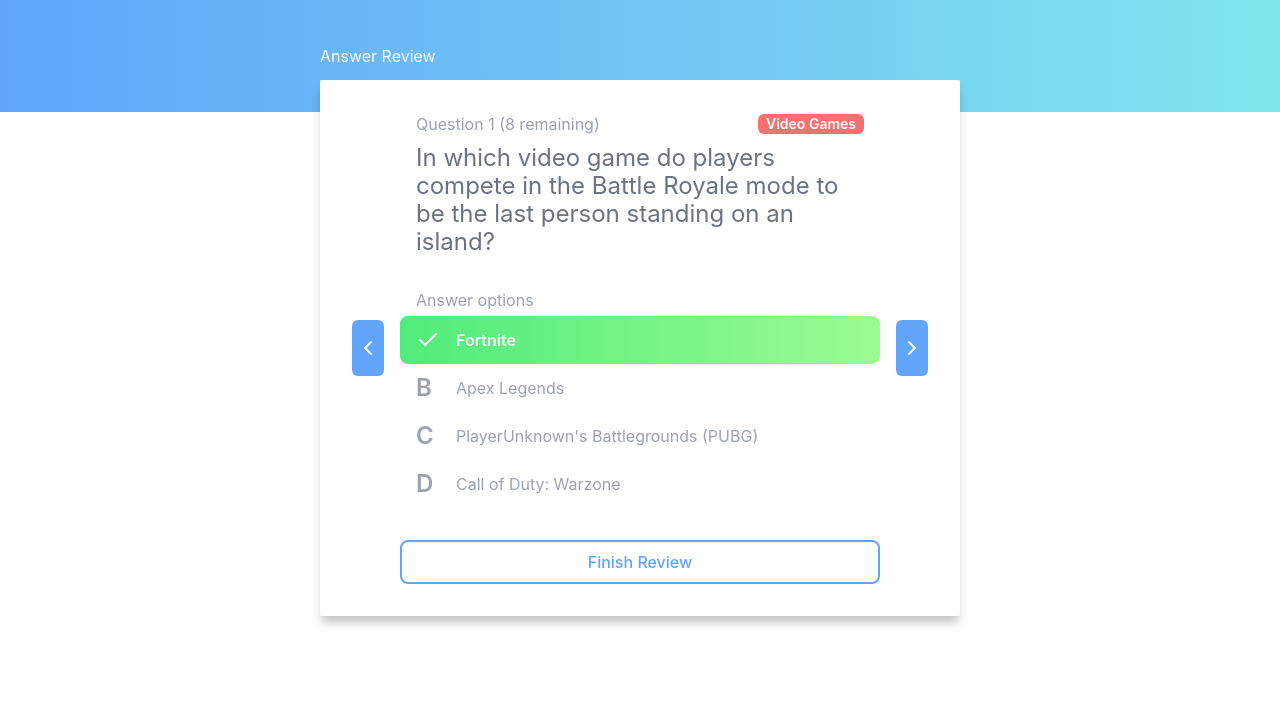
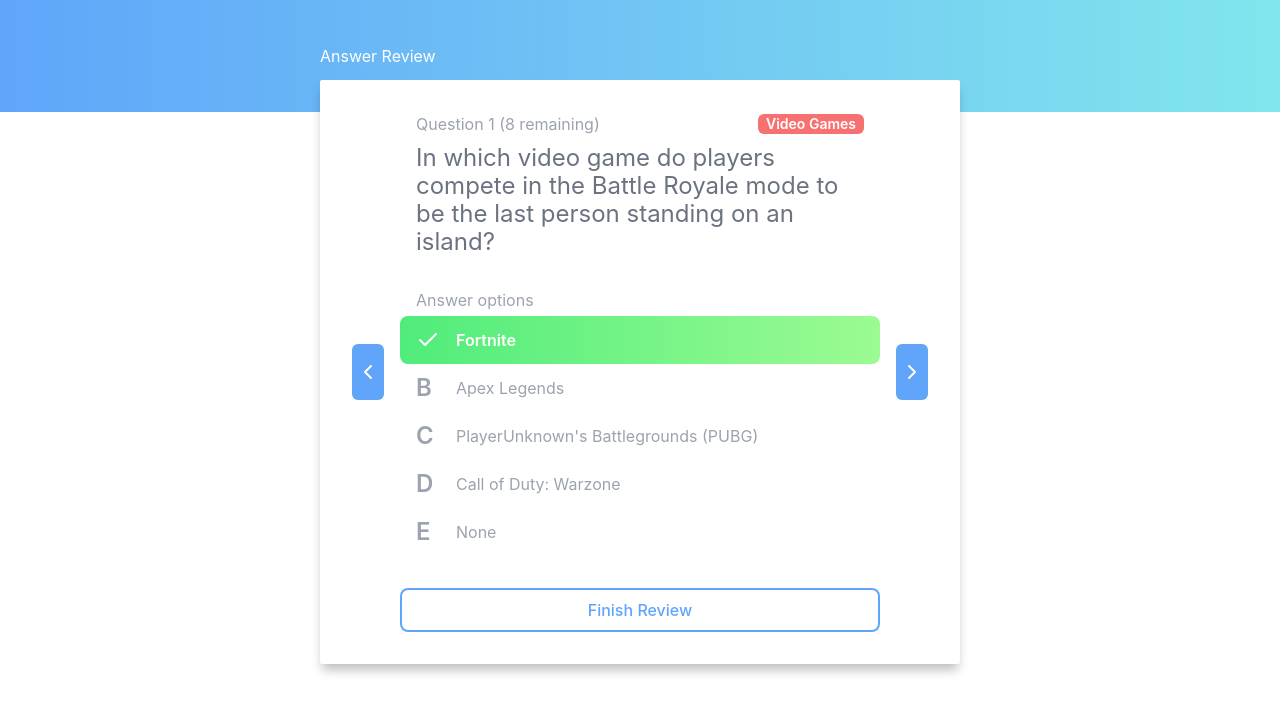
Before and after one commit to MarceloSants/quiz-game, a React (Vite) app: page /answer-review in a window 1280 px wide. Shown: the top 712 px of the page. Built offline with nearby package versions, Linux system fonts and the light colour scheme.

Commit message:
Add answer review system
- skipped questions recive -1 as answer index

```diff
--- a/src/pages/answer-review-page/index.tsx
+++ b/src/pages/answer-review-page/index.tsx
@@ -15,17 +15,24 @@
   const state = useLocation().state;
   const answers: number[] = state?.answers ?? [-1, -1, -1, -1, -1, -1, -1, -1];
 
-  const [currentQuestion, SetCurrentQuestion] = useState(0);
-  const [selectedAnswer, SetSelectedAnswer] = useState(-1);
+  const [currentQuestion, SetCurrentQuestion] = useState(
+    state?.questionIndex ?? 0
+  );
+
+  const [selectedAnswer, SetSelectedAnswer] = useState(
+    answers[state?.questionIndex] !== -1
+      ? answers[state?.questionIndex]
+      : questions[currentQuestion].options.length
+  );
 
   const handleFinishReview = () => {
     navigate('/quiz-result', { state: { answers: answers } });
   };
 
   const handlePreviousQuestion = () => {
-    let previousQuestionIndex = 0;
-    if (currentQuestion < questions.length - 1) {
-      previousQuestionIndex = currentQuestion + 1;
+    let previousQuestionIndex = questions.length - 1;
+    if (currentQuestion > 0) {
+      previousQuestionIndex = currentQuestion - 1;
     }
 
     setQuestion(previousQuestionIndex);
@@ -42,7 +49,16 @@
 
   const setQuestion = (index: number) => {
     SetCurrentQuestion(index);
-    SetSelectedAnswer(answers[index]);
+    const answerFixed = getAnswerFixed(index);
+    SetSelectedAnswer(answerFixed);
+  };
+
+  const getAnswerFixed = (index: number) => {
+    if (answers[index] !== -1) {
+      return answers[index];
+    } else {
+      return questions[currentQuestion].options.length;
+    }
   };
 
   const getQuestionTheme = (code: string) => {
@@ -116,6 +132,14 @@
                     );
                   }
                 )}
+                <QuizOption
+                  index={questions[currentQuestion].options.length}
+                  isAnswerConfirmed={true}
+                  rightAnswer={questions[currentQuestion].correctAnswer}
+                  selectedAnswer={selectedAnswer}
+                  answer={'None'}
+                  handleAnswerSelect={() => {}}
+                />
               </div>
             </div>
             <div className='flex gap-4 items-end justify-center'>
--- a/src/pages/quiz-page/index.tsx
+++ b/src/pages/quiz-page/index.tsx
@@ -1,21 +1,23 @@
 import { useState } from 'react';
 import { Check, X } from 'lucide-react';
+
 import { QuizOption } from './components/quiz-option';
-import { questions } from '../../mocks/questions';
-import { questionThemes } from '../../lib/question-themes';
-import { AnswerOption, QuestionTheme } from '../../types/types';
 import { Timer } from './components/timer';
 import { useNavigate } from 'react-router-dom';
 import { Header } from '../components/header';
 
-const initialAnswers = Array.from({ length: questions.length }, () => false);
+import { questions } from '../../mocks/questions';
+import { questionThemes } from '../../lib/question-themes';
+import { AnswerOption, QuestionTheme } from '../../types/types';
+
+const initialAnswers = Array.from({ length: questions.length }, () => -1);
 
 function QuizPage() {
   const navigate = useNavigate();
 
   const [correctAnswers, SetCorrectAnswers] = useState(0);
   const [wrongAnswers, SetWrongAnswers] = useState(0);
-  const [answers, setAnswers] = useState<boolean[]>(initialAnswers);
+  const [answers, setAnswers] = useState<number[]>(initialAnswers);
   const [skippedQuestions, setSkippedQuestions] = useState<number[]>([]);
 
   const [selectedAnswer, SetSelectedAnswer] = useState(-1);
@@ -45,8 +47,7 @@
     }
 
     const newAnswers = [...answers];
-    newAnswers[currentQuestion] =
-      selectedAnswer == questions[currentQuestion].correctAnswer;
+    newAnswers[currentQuestion] = selectedAnswer;
 
     setAnswers(newAnswers);
     SetIsAnswerConfirmed(true);
--- a/src/pages/result-page/index.tsx
+++ b/src/pages/result-page/index.tsx
@@ -1,16 +1,20 @@
-import { useLocation } from 'react-router-dom';
+import { useLocation, useNavigate } from 'react-router-dom';
 import { Header } from '../components/header';
 import { AnswerResultButton } from './components/answer-result-button';
-
-const handleReview = (questionIndex = 0) => {
-  console.log(`Review from question ${questionIndex}`);
-};
+import { questions } from '../../mocks/questions';
 
 const handleFinish = () => {};
 
 function ResultPage() {
+  const navigate = useNavigate();
   const state = useLocation().state;
-  const answers: boolean[] = state.answers;
+  const answers: number[] = state.answers;
+
+  const handleReview = (questionIndex = 0) => {
+    navigate('/answer-review', {
+      state: { questionIndex: questionIndex, answers: answers },
+    });
+  };
 
   return (
     <div className='w-full flex flex-col items-center justify-start relative'>
@@ -30,7 +34,7 @@
               return (
                 <AnswerResultButton
                   key={index}
-                  answer={answer}
+                  answer={answer === questions[index].correctAnswer}
                   onClick={() => {
                     handleReview(index);
                   }}
```
